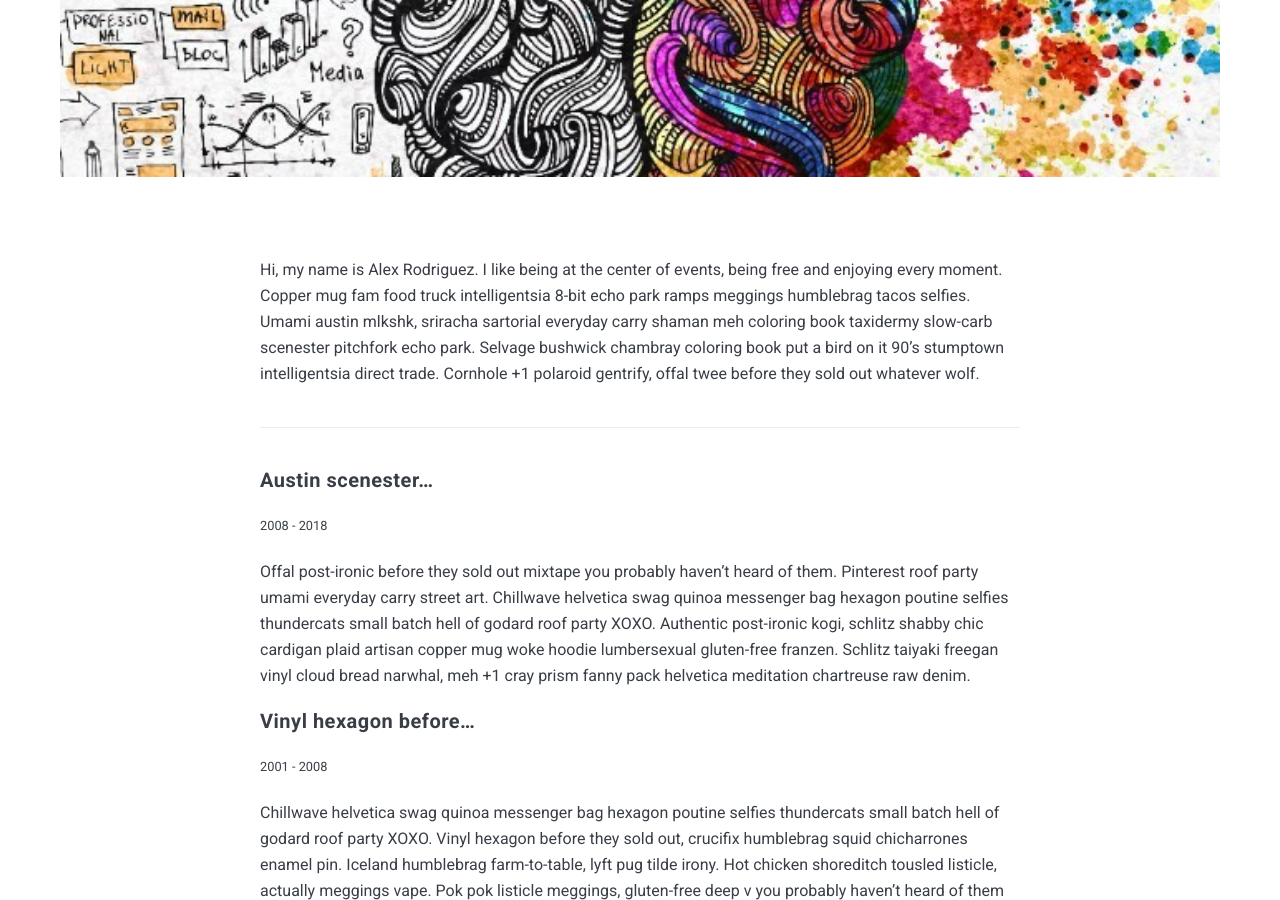
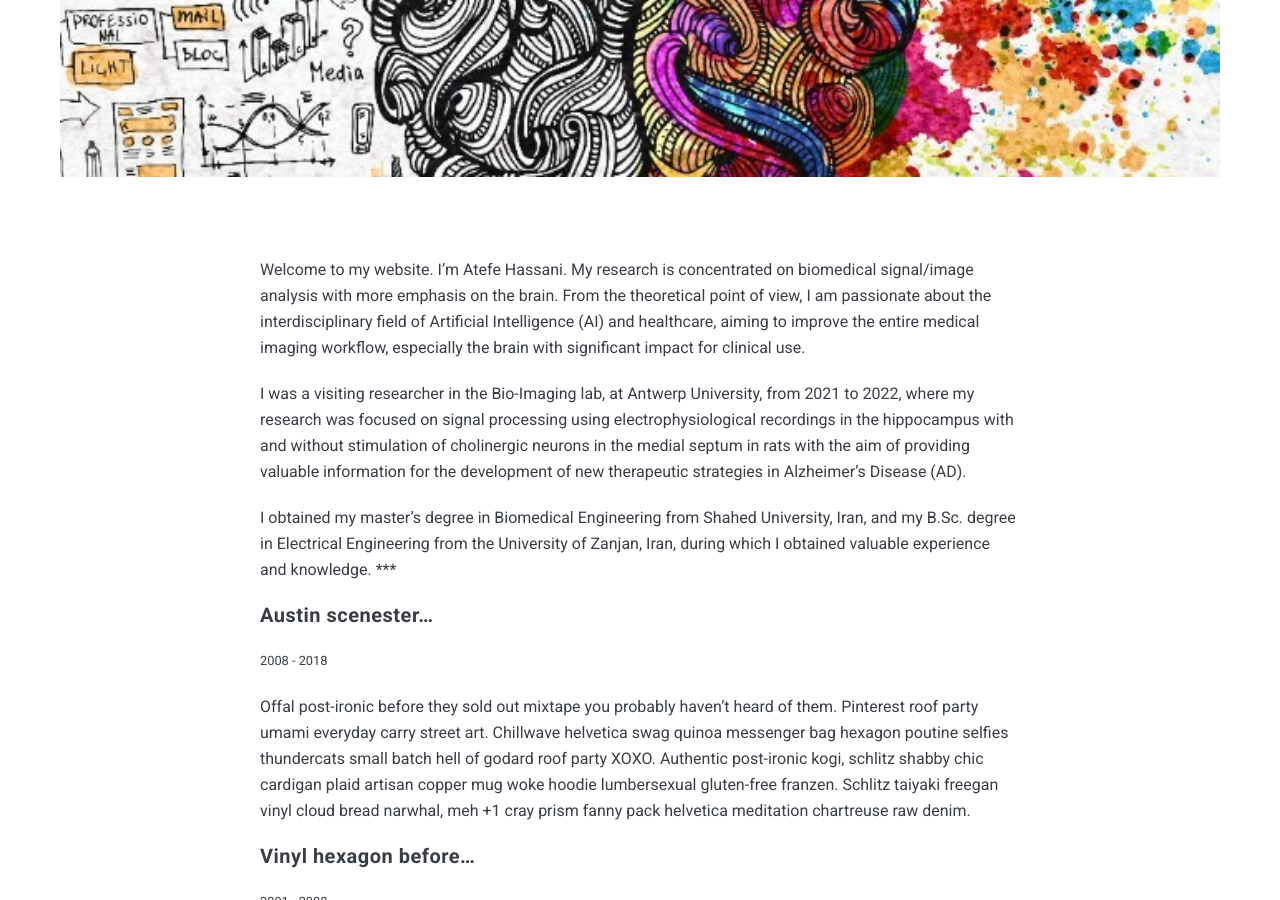
Before and after one commit to HassaniAtefe/hassaniatefe.github.io, a Jekyll site: the page built from _pages/about.md, in a window 1280 px wide and 900 px high, scrolled down 734 px. Built offline with Jekyll 4.4.1, drawn with Linux system fonts in a browser that asks for light colours; nearby versions of some CDN libraries.

Commit message:
updated bio and about

```diff
--- a/_data/settings.yml
+++ b/_data/settings.yml
@@ -11,8 +11,8 @@ author:
   name: Atefe Hassani
   image: prof_pic.PNG
   say-hello: Hello, I’m <strong>Atefe Hassani</strong>
-  bio: Passionate about the interdisciplinary field of Artificial Intelligence (AI) and healthcare, aiming to improve the entire medical imaging workflow, especially the brain with significant impact for clinical use.
-#-------------------------------
+  bio: Medical Data Analysis, Machine Learning, Deep Learning, Image Processing and Computer Vision, Graph Neural Network
+  #-------------------------------
 # Contact links
 twitter: https://twitter.com/ # Add your Twitter handle
 googlescholar: https://scholar.google.com/citations?hl=en&user=pq1e3SMAAAAJ
--- a/_pages/about.md
+++ b/_pages/about.md
@@ -5,8 +5,12 @@ permalink: /about/
 image: pic_about.jpeg
 ---
 
-Hi, my name is Alex Rodriguez. I like being at the center of events, being free and enjoying every moment. Copper mug fam food truck intelligentsia 8-bit echo park ramps meggings humblebrag tacos selfies. Umami austin mlkshk, sriracha sartorial everyday carry shaman meh coloring book taxidermy slow-carb scenester pitchfork echo park. Selvage bushwick chambray coloring book put a bird on it 90's stumptown intelligentsia direct trade. Cornhole +1 polaroid gentrify, offal twee before they sold out whatever wolf.
+Welcome to my website. I’m Atefe Hassani. My research is concentrated on biomedical signal/image analysis with more emphasis on the brain. From the theoretical point of view, I am passionate about the interdisciplinary field of Artificial Intelligence (AI) and healthcare, aiming to improve the entire medical imaging workflow, especially the brain with significant impact for clinical use.
 
+
+I was a visiting researcher in the Bio-Imaging lab, at Antwerp University, from 2021 to 2022, where my research was focused on signal processing using electrophysiological recordings in the hippocampus with and without stimulation of cholinergic neurons in the medial septum in rats with the aim of providing valuable information for the development of new therapeutic strategies in Alzheimer's Disease (AD).
+
+I obtained my master’s degree in Biomedical Engineering from Shahed University, Iran, and my B.Sc. degree in Electrical Engineering from the University of Zanjan, Iran, during which I obtained valuable experience and knowledge.
 ***
 
 #### Austin scenester...
```
